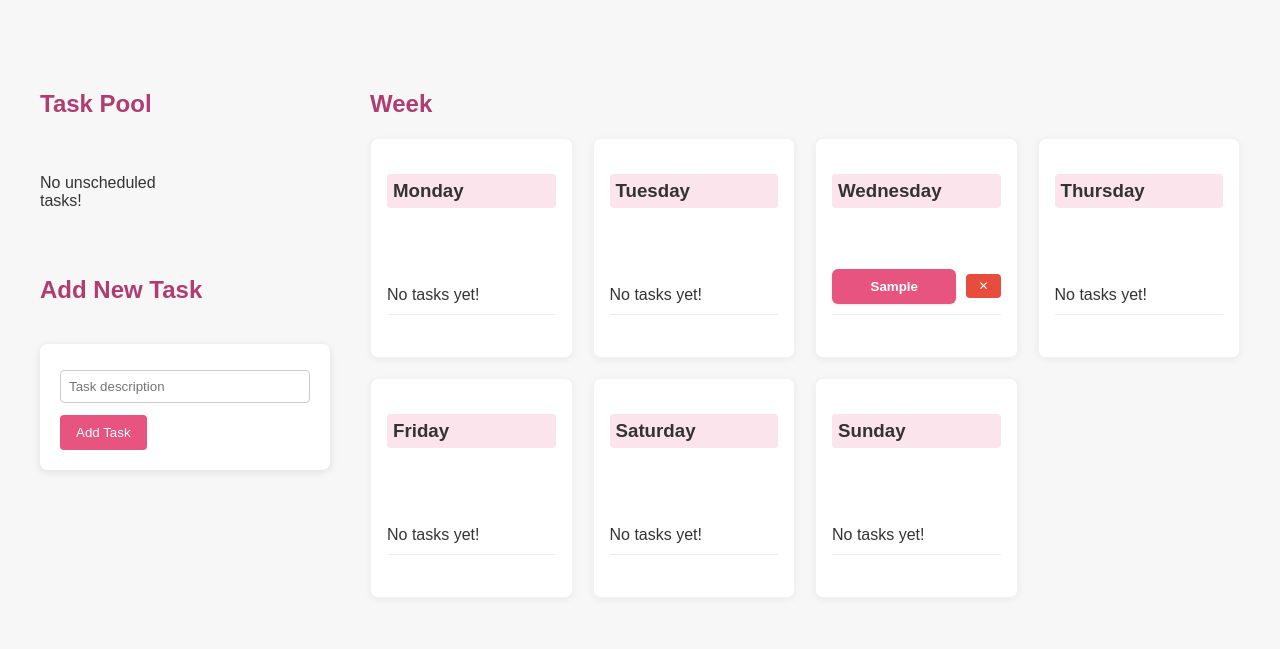
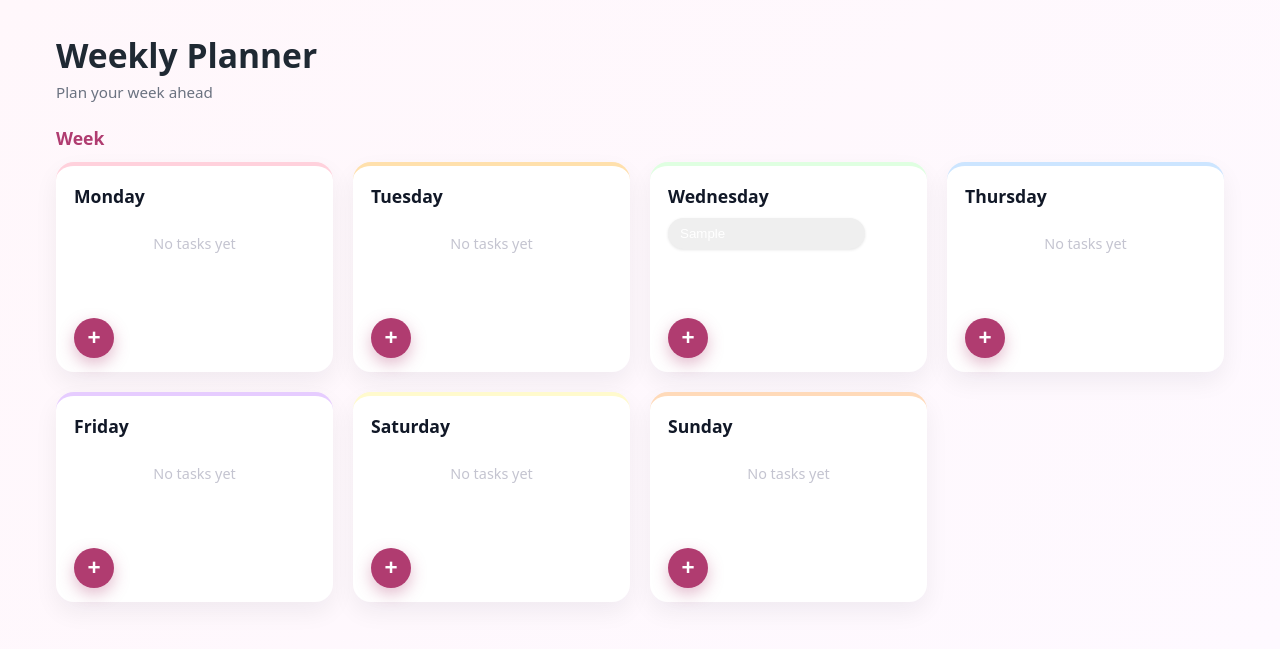
Before and after one commit to MissysCode/Scheduler, a Flask app: page /week in a window 1280 px wide. Shown: the top 649 px of the page. Run offline with Flask 3, Linux system fonts and the light colour scheme; tables that the repository leaves empty hold one stand-in row (values such as "Sample post").

Commit message:
Refactor weekly planner UI: per-day add & sliding delete

```diff
--- a/app.py
+++ b/app.py
@@ -1,31 +1,38 @@
 from flask import Flask, request, render_template, redirect
 from database import init_db, add_task, get_all_tasks, delete_task, assign_task_to_day
 from datetime import date, timedelta, datetime
-
-# Use the /scheduler/static Flask line if pushing to production.
-# When developing locally, just use the app = Flask(__name__)
-#
-# TODO: make this all automatic
-#
 
 # app = Flask(__name__, static_url_path='/scheduler/static/')
 app = Flask(__name__)
 
 init_db()
 
+DAY_NAMES = ["monday", "tuesday", "wednesday", "thursday", "friday", "saturday", "sunday"]
+
+
+def date_for_weekday(day: str) -> str:
+    """
+    Convert a weekday name like 'monday' to a date (ISO string) in the current week.
+    """
+    today = date.today()
+    today_weekday = today.weekday()  # Monday = 0
+    target_weekday = DAY_NAMES.index(day.lower())
+    delta_days = (target_weekday - today_weekday + 7) % 7
+    target_date = today + timedelta(days=delta_days)
+    return target_date.isoformat()  # "YYYY-MM-DD"
+
+
 @app.route("/week", methods=["GET"])
 def week_view():
     all_tasks = list(get_all_tasks())
 
-    # Split tasks into unscheduled and scheduled
-    unscheduled_tasks = [
-        {"id": t.task_id, "task": t.task_name, "color_class": t.color_class}
-        for t in all_tasks if t.scheduled_date is None
-    ]
+    # Prepare empty week structure
+    week_tasks = {
+        day: [] for day in
+        ["Monday", "Tuesday", "Wednesday", "Thursday", "Friday", "Saturday", "Sunday"]
+    }
 
-    # Prepare empty week structure
-    week_tasks = {day: [] for day in ["Monday", "Tuesday", "Wednesday", "Thursday", "Friday", "Saturday", "Sunday"]}
-
+    # Group tasks by weekday name
     for task in all_tasks:
         if task.scheduled_date:
             day_name = datetime.fromisoformat(task.scheduled_date).strftime("%A")
@@ -33,14 +40,21 @@ def week_view():
                 week_tasks[day_name].append({
                     "id": task.task_id,
                     "task": task.task_name,
-                    "color_class": task.color_class
+                    "color_class": task.color_class,
                 })
 
-    return render_template("week.html", unscheduled=unscheduled_tasks, week_tasks=week_tasks)
+    # For suggestions in the "Add task" inputs
+    task_names = sorted(set(t.task_name for t in all_tasks))
+
+    return render_template("week.html", week_tasks=week_tasks, task_names=task_names)
 
 
-@app.route("/tasks/form-add", methods=["POST"])
-def add_task_form():
+@app.route("/tasks/add/<day>", methods=["POST"])
+def add_task_for_day(day):
+    """
+    Add a new task and schedule it immediately on the given weekday.
+    Example action URL: /tasks/add/monday
+    """
     task = request.form.get("task")
 
     if not task:
@@ -58,33 +72,34 @@ def add_task_form():
 
     color_class = f"color-{color_index}"
 
-    add_task(task, None, color_class)
+    # Compute scheduled date for the given weekday
+    try:
+        scheduled_date = date_for_weekday(day)
+    except ValueError:
+        return f"Unknown day: {day}", 400
+
+    add_task(task, scheduled_date, color_class)
     return redirect("/week")
+
 
 @app.route("/tasks/delete/<task_id>", methods=["POST"])
 def delete_task_route(task_id):
     delete_task(task_id)
     return redirect("/week")
 
+
+# You *can* keep these if you still want:
+# - /tasks/form-add (for unscheduled tasks)
+# - /assign/<task_id>/<day> (reassigning)
+# but your new UI won't use them anymore.
+
 # Assign a task to a day of the week (relative to today)
 @app.route("/assign/<int:task_id>/<day>", methods=["POST"])
 def assign_task(task_id, day):
-    # Convert day name ("monday") to date
-    day_names = ["monday", "tuesday", "wednesday", "thursday", "friday", "saturday", "sunday"]
-
-    print(f"[DEBUG] Received day: {day}")
-
-    today = date.today()
-    today_weekday = today.weekday()  # Monday = 0
-    target_weekday = day_names.index(day.lower())
-    delta_days = (target_weekday - today_weekday + 7) % 7
-    target_date = today + timedelta(days=delta_days)
-    scheduled_date = target_date.isoformat()  # "YYYY-MM-DD"
-
-    print(f"[DEBUG] Received day: {scheduled_date}")
-
+    scheduled_date = date_for_weekday(day)
     assign_task_to_day(task_id, scheduled_date)
     return redirect("/week")
 
+
 if __name__ == "__main__":
     app.run(debug=True, port=5001)
--- a/static/style.css
+++ b/static/style.css
@@ -1,4 +1,4 @@
-/* ========== Color Palette ========== */
+/* ========== Task Color Palette ========== */
 .color-1 { background-color: #f8b195; } /* peach */
 .color-2 { background-color: #f67280; } /* coral pink */
 .color-3 { background-color: #c06c84; } /* dusty rose */
@@ -7,224 +7,263 @@
 .color-6 { background-color: #99b898; } /* mint */
 .color-7 { background-color: #f2d7d5; } /* light blush */
 
-/* ========== Base Styles ========== */
+/* ========== Base ========== */
 * {
     box-sizing: border-box;
 }
 
 body {
-    font-family: Arial, sans-serif;
-    margin: 40px;
-    background-color: #f7f7f7;
-    color: #333;
+    margin: 0;
+    font-family: system-ui, -apple-system, BlinkMacSystemFont, "Inter", sans-serif;
+    background: linear-gradient(135deg, #fff7fb, #fef9ff);
+    color: #1f2933;
+}
+
+.planner-page {
+    max-width: 1200px;
+    margin: 0 auto;
+    padding: 32px 16px 48px;
+}
+
+/* Header */
+.planner-header h1 {
+    font-size: 2.1rem;
+    margin: 0 0 4px;
+    color: #1f2933;
+}
+
+.planner-header p {
+    margin: 0 0 24px;
+    color: #6b7280;
+    font-size: 0.95rem;
+}
+
+.section-title {
+    font-size: 1.1rem;
+    color: #b03c70;
+    margin: 24px 0 12px;
+}
+
+/* Lists */
+ul {
+    list-style: none;
+    padding: 0;
+    margin: 0;
+}
+
+/* ========== Week Cards ========== */
+.week-section {
+    margin-top: 8px;
+}
+
+.week-view {
+    display: grid;
+    grid-template-columns: repeat(auto-fit, minmax(220px, 1fr));
+    gap: 20px;
+}
+
+/* Day cards */
+.week-day {
+    background-color: #ffffff;
+    border-radius: 18px;
+    padding: 18px 18px 14px;
+    box-shadow: 0 10px 25px rgba(15,23,42,0.06);
     display: flex;
     flex-direction: column;
-    align-items: center;
+    min-height: 210px;
+    border-top: 4px solid transparent;
 }
 
-h1, h2 {
-    color: #b03c70;
+/* Pastel accent per day */
+.day-monday    { border-top-color: #FFD1DC; } /* peachy pink */
+.day-tuesday   { border-top-color: #FFE0AC; } /* apricot */
+.day-wednesday { border-top-color: #DFFFE1; } /* mint */
+.day-thursday  { border-top-color: #CCE5FF; } /* powder blue */
+.day-friday    { border-top-color: #E6CCFF; } /* lavender */
+.day-saturday  { border-top-color: #FFFACD; } /* lemon */
+.day-sunday    { border-top-color: #FFDAB9; } /* light coral */
+
+.week-day-header {
     margin-bottom: 10px;
 }
 
-/* ========== Typography ========== */
-ul {
-    list-style: none;
-    padding: 0;
-    margin-top: 10px;
+.week-day-header h3 {
+    margin: 0;
+    font-size: 1.1rem;
+    font-weight: 600;
+    color: #111827;
 }
 
-li {
-    padding: 10px 0;
-    border-bottom: 1px solid #eee;
+/* Hover */
+.week-day:hover {
+    box-shadow: 0 14px 30px rgba(15,23,42,0.12);
+    transform: translateY(-2px);
+    transition: 0.2s ease;
 }
 
-li:last-child {
-    margin-bottom: 10px;
+/* ========== Tasks in Cards ========== */
+.task-list {
+    flex: 1;
 }
 
-/* ========== Forms & Inputs ========== */
-input[type="text"] {
-    width: 100%;
-    padding: 8px;
-    margin: 6px 0 12px;
-    border: 1px solid #ccc;
-    border-radius: 4px;
+.task-row {
+    margin-bottom: 6px;
 }
 
-/* ========== Buttons ========== */
-button {
-    background-color: #e75480;
-    color: white;
-    padding: 10px 16px;
-    border: none;
-    border-radius: 4px;
-    cursor: pointer;
-    transition: background-color 0.2s ease, transform 0.1s ease;
+.task-content {
+    display: flex;
+    align-items: center;
+    position: relative;
+    padding-right: 44px; /* space for sliding delete */
 }
 
-button:hover {
-    background-color: #d63b70;
-    transform: translateY(-1px);
+/* Task pill */
+.task-toggle {
+    color: #ffffff;
+    border: none;
+    border-radius: 999px;
+    padding: 8px 12px;
+    width: 100%;
+    text-align: left;
+    font-weight: 500;
+    cursor: pointer;
+    box-shadow: 0 1px 3px rgba(0,0,0,0.1);
+    white-space: normal;
 }
 
+/* Empty state */
+.empty-state {
+    text-align: center;
+    font-size: 0.9rem;
+    color: #c4c4d0;
+    margin: 16px 0;
+}
+
+/* ========== Sliding Delete ========== */
+.delete-form {
+    position: absolute;
+    top: 50%;
+    right: 8px;
+    transform: translate(100%, -50%);
+    opacity: 0;
+    transition: transform 0.2s ease-out, opacity 0.2s ease-out;
+}
+
+/* When show-delete is set on parent */
+.task-content.show-delete .delete-form {
+    transform: translate(0, -50%);
+    opacity: 1;
+}
+
+/* Trash can button */
 .delete-button {
-    background-color: #e74c3c;
-    padding: 6px 12px;
-    font-size: 0.75em;
-    line-height: 1;
-    height: auto;
+    width: 32px;
+    height: 32px;
+    border-radius: 999px;
+    padding: 0;
+    border: none;
+    background-color: #ffffff;
+    color: #ffffff;
+    display: flex;
+    align-items: center;
+    justify-content: center;
+    font-size: 1.1rem;
+    cursor: pointer;
+    box-shadow: 0 4px 10px rgba(231, 76, 60, 0.3);
 }
 
 .delete-button:hover {
     background-color: #c0392b;
 }
 
-.task-toggle {
-    color: white;
-    border: none;
-    border-radius: 6px;
-    padding: 10px 14px;
-    width: 100%;
-    cursor: pointer;
-    font-weight: bold;
-    transition: transform 0.2s ease;
-    white-space: nowrap;
-    overflow: hidden;
-    text-overflow: ellipsis;
-    box-shadow: 0 1px 3px rgba(0,0,0,0.1);
+/* ========== Add Task Area ========== */
+.add-task-area {
+    margin-top: 12px;
 }
 
-.task-toggle:hover {
-    filter: brightness(0.95);
+/* Collapsed vs expanded */
+.add-task-area.collapsed .task-form-inline {
+    display: none;
+}
+.add-task-area.collapsed .add-trigger {
+    display: inline-flex;
 }
 
-/* ========== Layout: Main & Columns ========== */
-.main-layout {
+.add-task-area.expanded .task-form-inline {
     display: flex;
-    gap: 40px;
-    width: 100%;
-    max-width: 100%;
-    margin-top: 30px;
+}
+.add-task-area.expanded .add-trigger {
+    display: none;
 }
 
-.task-pool-column {
-    display: flex;
-    flex-direction: column;
-    gap: 30px;
-    flex: 1;
-    min-width: 200px;
+/* Round + trigger button */
+.add-trigger {
+    width: 40px;
+    height: 40px;
+    border-radius: 999px;
+    border: none;
+    background-color: #b03c70;
+    color: #ffffff;
+    font-size: 1.4rem;
+    font-weight: 600;
+    display: inline-flex;
+    align-items: center;
+    justify-content: center;
+    cursor: pointer;
+    box-shadow: 0 6px 16px rgba(176, 60, 112, 0.35);
+    transition: background-color 0.15s ease, transform 0.08s ease,
+                box-shadow 0.15s ease;
 }
 
-.week-column {
-    flex: 3;
+.add-trigger:hover {
+    background-color: #932e5d;
+    transform: translateY(-1px);
 }
 
-/* ========== Task Pool ========== */
-.task-pool {
-    display: grid;
-    grid-template-columns: repeat(2, 1fr);
-    gap: 10px 15px;
+/* Inline add form */
+.task-form-inline {
+    display: flex;
+    align-items: center;
+    gap: 8px;
 }
 
-.task-pool-item {
-    background-color: white;
-    border-radius: 8px;
-    padding: 12px 10px;
-    box-shadow: 0 2px 6px rgba(0, 0, 0, 0.1);
-    text-align: center;
-    width: 100%;
-    border: 1px solid rgba(0, 0, 0, 0.05);
-    word-wrap: break-word;
+/* Input same height as button */
+.task-form-inline input[type="text"] {
+    flex: 1;
+    height: 40px;
+    border-radius: 999px;
+    border: 1px solid #d1d5db;
+    padding: 0 14px;
+    font-size: 0.95rem;
 }
 
-.assign-options {
-    margin-top: 8px;
+/* Submit button */
+.btn-add-task {
+    height: 40px;
+    padding: 0 18px;
+    border-radius: 999px;
+    border: none;
+    background-color: #b03c70;
+    color: #ffffff;
+    font-size: 1.1rem;
+    font-weight: 600;
+    display: inline-flex;
+    align-items: center;
+    justify-content: center;
+    cursor: pointer;
+    box-shadow: 0 6px 14px rgba(176, 60, 112, 0.3);
+    transition: background-color 0.15s ease, transform 0.08s ease,
+                box-shadow 0.15s ease;
 }
 
-/* ========== Add Task Form ========== */
-.task-form {
-    padding: 20px;
-    background-color: white;
-    border-radius: 8px;
-    box-shadow: 0 2px 8px rgba(0,0,0,0.1);
-    width: 100%;
+.btn-add-task:hover {
+    background-color: #932e5d;
+    transform: translateY(-1px);
 }
 
-/* ========== Week Grid ========== */
-.week-view {
-    display: grid;
-    grid-template-columns: repeat(4, 1fr);
-    gap: 20px;
-    width: 100%;
-    max-width: 1200px;
-    margin-top: 20px;
-}
-
-.week-day {
-    background-color: white;
-    border-radius: 8px;
-    padding: 16px;
-    box-shadow: 0 2px 8px rgba(0,0,0,0.05);
-    display: flex;
-    flex-direction: column;
-    justify-content: space-between;
-    min-height: 220px;
-    border: 1px solid rgba(0, 0, 0, 0.05);
-    word-wrap: break-word;
-    overflow-wrap: break-word;
-    word-break: break-word;
-}
-
-.week-day h3 {
-    background-color: #fce4ec;
-    padding: 6px;
-    border-radius: 4px;
-    font-weight: bold;
-}
-
-/* Hover Effects */
-.task-pool-item:hover,
-.week-day:hover {
-    box-shadow: 0 4px 10px rgba(0, 0, 0, 0.1);
-    transform: translateY(-2px);
-    transition: 0.2s ease;
-}
-
-/* ========== Task Item Display ========== */
-.task-row {
-    margin-bottom: 8px;
-}
-
-.task-content {
-    display: flex;
-    align-items: center;
-    gap: 10px;
-}
-
-.task-content .task-toggle {
-    flex-grow: 1;
-    width: 100%; /* Ensures the button fills remaining space */
-    max-width: 100%;
-    white-space: normal;
-  }
-
-.task-content:hover {
-    background-color: #fafafa;
-    border-radius: 6px;
-}
-
-.task-content form {
-    flex-shrink: 0;
-}
-
-/* ========== Responsive Layout ========== */
-@media (max-width: 768px) {
-    .main-layout {
-        flex-direction: column;
-    }
-
-    .week-view {
-        grid-template-columns: repeat(2, 1fr);
+/* ========== Responsive ========== */
+@media (max-width: 640px) {
+    .planner-page {
+        padding: 20px 12px 24px;
     }
 }
--- a/templates/week.html
+++ b/templates/week.html
@@ -7,77 +7,103 @@
 </head>
 <body>
 
-<div class="main-layout">
+<div class="planner-page">
 
-    <!-- Task Pool Column -->
-    <div class="task-pool-column">
-        <h2>Task Pool</h2>
-        <div class="task-pool">
-            {% for task in unscheduled %}
-            <div class="task-pool-item">
-                <button class="task-toggle {{ task.color_class }}" onclick="toggleAssignOptions('{{ task.id }}')">
-                    {{ task.task }}
-                </button>
-                <div id="assign-{{ task.id }}" class="assign-options" style="display:none;">
-                    {% for day in ["Monday", "Tuesday", "Wednesday", "Thursday", "Friday", "Saturday", "Sunday"] %}
-                        <form method="POST" action="/assign/{{ task.id }}/{{ day.lower() }}" style="display:inline;">
-                            <button type="submit" style="margin: 2px;">{{ day[0] }}</button>
-                        </form>
-                    {% endfor %}
-                </div>
-            </div>
-            {% else %}
-                <p>No unscheduled tasks!</p>
-            {% endfor %}
-        </div>
+    <!-- Top header -->
+    <header class="planner-header">
+        <h1>Weekly Planner</h1>
+        <p>Plan your week ahead</p>
+    </header>
 
-        <!-- Add New Task -->
-        <h2>Add New Task</h2>
-        <form method="POST" action="/tasks/form-add" class="task-form">
-            <input type="text" name="task" placeholder="Task description" required>
-            <br>
-            <button type="submit">Add Task</button>
-        </form>
-    </div>
+    <!-- Week cards -->
+    <section class="week-section">
+        <h2 class="section-title">Week</h2>
 
-    <!-- Week View Column -->
-    <div class="week-column">
-        <h2>Week</h2>
         <div class="week-view">
             {% for day, tasks in week_tasks.items() %}
-            <div class="week-day">
-                <h3>{{ day }}</h3>
-                <ul>
+            <section class="week-day day-{{ day|lower }}">
+                <header class="week-day-header">
+                    <h3>{{ day }}</h3>
+                </header>
+
+                <!-- Task list -->
+                <ul class="task-list">
                     {% for task in tasks %}
                     <li class="task-row">
                         <div class="task-content">
-                            <button class="task-toggle {{ task.color_class }}" disabled>
+                            <!-- Click the task to reveal delete -->
+                            <button
+                                type="button"
+                                class="task-toggle {{ task.color_class }}"
+                                onclick="toggleDelete(this)"
+                            >
                                 {{ task.task }}
                             </button>
-                            <form method="POST" action="/tasks/delete/{{ task.id }}">
-                                <button type="submit" class="delete-button">✕</button>
+
+                            <form method="POST"
+                                  action="/tasks/delete/{{ task.id }}"
+                                  class="delete-form">
+                                <button type="submit" class="delete-button">🗑️</button>
                             </form>
                         </div>
                     </li>
                     {% else %}
-                    <li>No tasks yet!</li>
+                    <li class="empty-state">No tasks yet</li>
                     {% endfor %}
                 </ul>
-            </div>
+
+                <!-- Add task for this specific day -->
+                <div class="add-task-area collapsed" data-day="{{ day|lower }}">
+                    <!-- Collapsed state: only a round + button -->
+                    <button type="button"
+                            class="add-trigger"
+                            onclick="toggleAddTask(this)">
+                        +
+                    </button>
+
+                    <!-- Expanded state: input + submit -->
+                    <form method="POST"
+                          action="/tasks/add/{{ day|lower }}"
+                          class="task-form-inline">
+                        <input type="text"
+                               name="task"
+                               placeholder="Add a task"
+                               required
+                               list="task-suggestions-{{ day }}">
+                        <button type="submit" class="btn-add-task">+</button>
+                    </form>
+
+                    <!-- Suggestions from existing tasks in DB -->
+                    <datalist id="task-suggestions-{{ day }}">
+                        {% for name in task_names %}
+                            <option value="{{ name }}"></option>
+                        {% endfor %}
+                    </datalist>
+                </div>
+            </section>
             {% endfor %}
         </div>
-    </div>
+    </section>
 
 </div>
 
-<!-- Toggle Assign Options Script -->
 <script>
-    window.toggleAssignOptions = function(taskId) {
-      const el = document.getElementById('assign-' + taskId);
-      if (!el) return;
-      el.style.display = (el.style.display === 'none' || el.style.display === '') ? 'block' : 'none';
-    };
-  </script>
+function toggleDelete(taskButton) {
+    const row = taskButton.closest('.task-content');
+    if (!row) return;
+    row.classList.toggle('show-delete');
+}
+
+function toggleAddTask(triggerButton) {
+    const area = triggerButton.closest('.add-task-area');
+    if (!area) return;
+    area.classList.remove('collapsed');
+    area.classList.add('expanded');
+
+    const input = area.querySelector('input[name="task"]');
+    if (input) input.focus();
+}
+</script>
 
 </body>
 </html>
```
